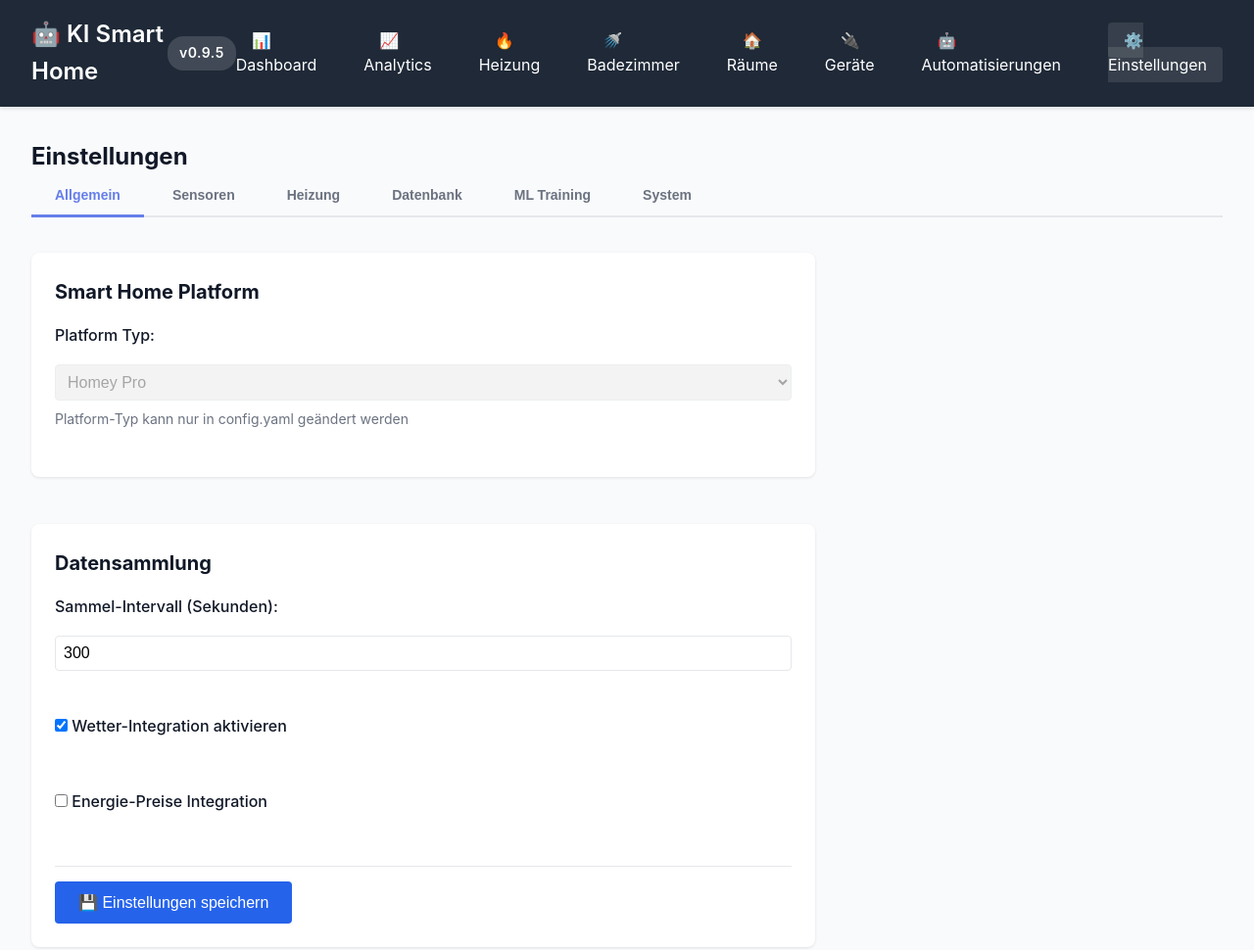
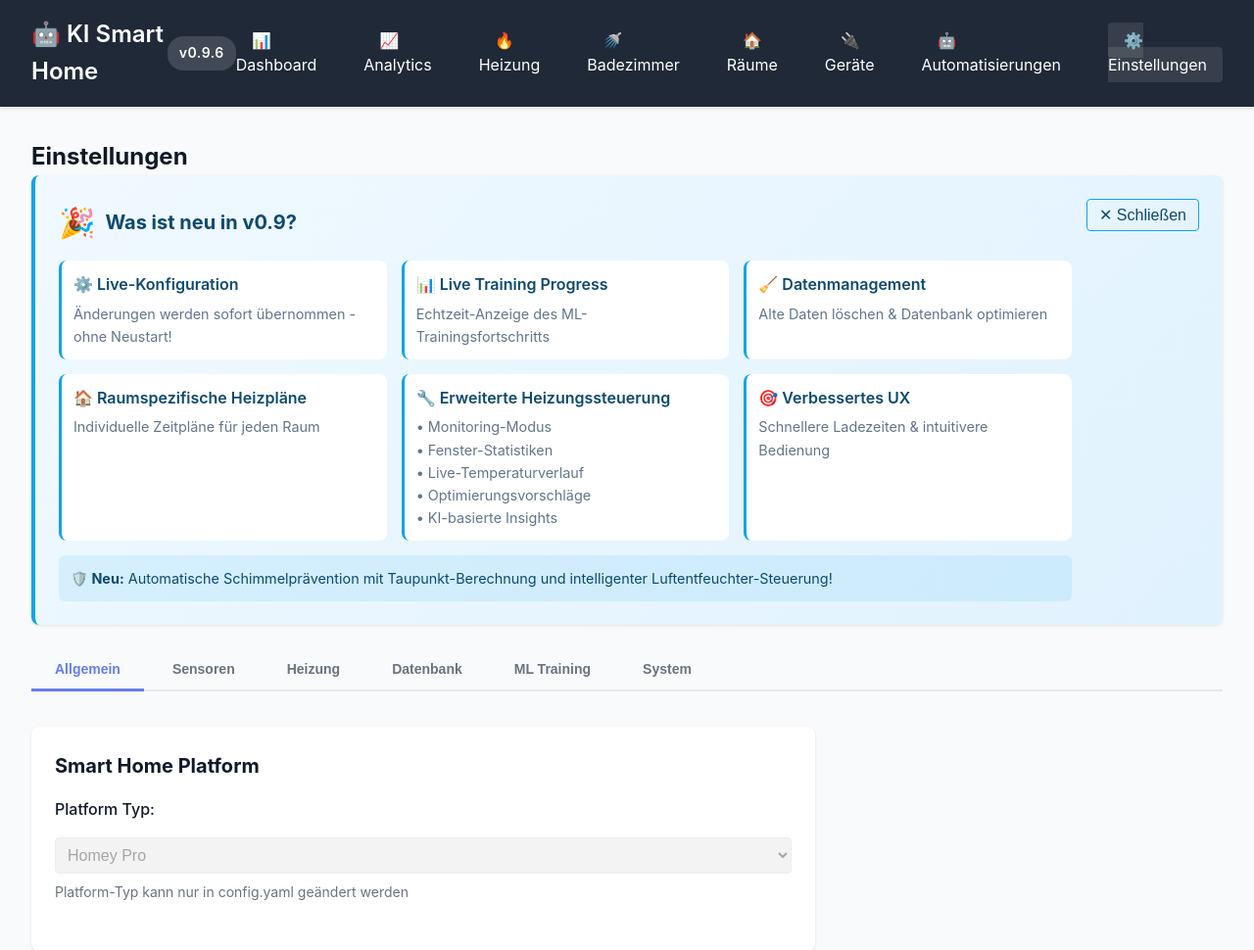
Before and after one commit to SHP-ART/KI-SYSTEM, a Flask app: page /settings in a window 1280 px wide. Shown: the top 970 px of the page at 98% size. Run offline with Flask 3, Linux system fonts and the light colour scheme; data that the repository does not hold is empty; parts of the project's set-up code (start-up, migrations or seed data) failed here and were passed over.

Commit message:
feat: Add 'What's New in v0.9' banner to settings page
- Add prominent banner showcasing v0.9 features
- List 6 major feature categories with descriptions
- Highlight new mold prevention feature
- Add dismiss button with localStorage persistence
- Bump version to 0.9.6

Features showcased:
- ⚙️ Live-Konfiguration (no restart needed)
- 📊 Live Training Progress (real-time ML training)
- 🧹 Datenmanagement (data cleanup & optimization)
- 🏠 Raumspezifische Heizpläne (room-specific schedules)
- 🔧 Erweiterte Heizungssteuerung (5 sub-features)
- 🎯 Verbessertes UX (faster loading & better UI)
- 🛡️ NEW: Automatic mold prevention with dewpoint calculation

Banner can be dismissed and won't show again after dismissal.

```diff
--- a/src/__init__.py
+++ b/src/__init__.py
@@ -3,4 +3,4 @@ KI-System für Smart Home Automatisierung
 Machine Learning basiertes System zur Steuerung von Beleuchtung, Heizung und Energieoptimierung
 """
 
-__version__ = "0.9.5"
+__version__ = "0.9.6"
--- a/src/web/static/js/settings.js
+++ b/src/web/static/js/settings.js
@@ -1304,6 +1304,22 @@ document.addEventListener('DOMContentLoaded', () => {
     // Initialisiere Tab-System
     initTabs();
 
+    // "Was ist neu" Banner schließen
+    const dismissBtn = document.getElementById('dismiss-whats-new');
+    if (dismissBtn) {
+        dismissBtn.addEventListener('click', () => {
+            const banner = dismissBtn.closest('.card');
+            banner.style.display = 'none';
+            localStorage.setItem('whats-new-v0.9-dismissed', 'true');
+        });
+
+        // Prüfe ob Banner bereits geschlossen wurde
+        if (localStorage.getItem('whats-new-v0.9-dismissed') === 'true') {
+            const banner = dismissBtn.closest('.card');
+            banner.style.display = 'none';
+        }
+    }
+
     // Lade initiale Daten
     loadConfig();
     loadSensorConfig();
--- a/src/web/templates/settings.html
+++ b/src/web/templates/settings.html
@@ -5,6 +5,56 @@
 {% block content %}
 <div class="settings-page">
     <h2>Einstellungen</h2>
+
+    <!-- Was ist neu Banner -->
+    <div class="card" style="background: linear-gradient(135deg, #f0f9ff 0%, #e0f2fe 100%); border-left: 4px solid #0ea5e9; margin-bottom: 25px;">
+        <div style="display: flex; justify-content: space-between; align-items: start;">
+            <div style="flex: 1;">
+                <h3 style="margin: 0 0 10px 0; color: #0c4a6e; display: flex; align-items: center; gap: 10px;">
+                    <span style="font-size: 1.5em;">🎉</span>
+                    Was ist neu in v0.9?
+                </h3>
+                <div style="display: grid; grid-template-columns: repeat(auto-fit, minmax(250px, 1fr)); gap: 15px; margin-top: 15px;">
+                    <div style="background: white; padding: 12px; border-radius: 8px; border-left: 3px solid #0ea5e9;">
+                        <div style="font-weight: 600; color: #0c4a6e; margin-bottom: 5px;">⚙️ Live-Konfiguration</div>
+                        <div style="font-size: 0.9em; color: #64748b;">Änderungen werden sofort übernommen - ohne Neustart!</div>
+                    </div>
+                    <div style="background: white; padding: 12px; border-radius: 8px; border-left: 3px solid #0ea5e9;">
+                        <div style="font-weight: 600; color: #0c4a6e; margin-bottom: 5px;">📊 Live Training Progress</div>
+                        <div style="font-size: 0.9em; color: #64748b;">Echtzeit-Anzeige des ML-Trainingsfortschritts</div>
+                    </div>
+                    <div style="background: white; padding: 12px; border-radius: 8px; border-left: 3px solid #0ea5e9;">
+                        <div style="font-weight: 600; color: #0c4a6e; margin-bottom: 5px;">🧹 Datenmanagement</div>
+                        <div style="font-size: 0.9em; color: #64748b;">Alte Daten löschen & Datenbank optimieren</div>
+                    </div>
+                    <div style="background: white; padding: 12px; border-radius: 8px; border-left: 3px solid #0ea5e9;">
+                        <div style="font-weight: 600; color: #0c4a6e; margin-bottom: 5px;">🏠 Raumspezifische Heizpläne</div>
+                        <div style="font-size: 0.9em; color: #64748b;">Individuelle Zeitpläne für jeden Raum</div>
+                    </div>
+                    <div style="background: white; padding: 12px; border-radius: 8px; border-left: 3px solid #0ea5e9;">
+                        <div style="font-weight: 600; color: #0c4a6e; margin-bottom: 5px;">🔧 Erweiterte Heizungssteuerung</div>
+                        <div style="font-size: 0.9em; color: #64748b;">
+                            • Monitoring-Modus<br>
+                            • Fenster-Statistiken<br>
+                            • Live-Temperaturverlauf<br>
+                            • Optimierungsvorschläge<br>
+                            • KI-basierte Insights
+                        </div>
+                    </div>
+                    <div style="background: white; padding: 12px; border-radius: 8px; border-left: 3px solid #0ea5e9;">
+                        <div style="font-weight: 600; color: #0c4a6e; margin-bottom: 5px;">🎯 Verbessertes UX</div>
+                        <div style="font-size: 0.9em; color: #64748b;">Schnellere Ladezeiten & intuitivere Bedienung</div>
+                    </div>
+                </div>
+                <div style="margin-top: 15px; padding: 12px; background: rgba(14, 165, 233, 0.1); border-radius: 6px; font-size: 0.9em; color: #0c4a6e;">
+                    <strong>🛡️ Neu:</strong> Automatische Schimmelprävention mit Taupunkt-Berechnung und intelligenter Luftentfeuchter-Steuerung!
+                </div>
+            </div>
+            <button id="dismiss-whats-new" class="btn btn-sm" style="background: transparent; color: #0c4a6e; border: 1px solid #0ea5e9; padding: 6px 12px; margin-left: 15px;">
+                ✕ Schließen
+            </button>
+        </div>
+    </div>
 
     <!-- Tab Navigation -->
     <div class="settings-tabs">
```
